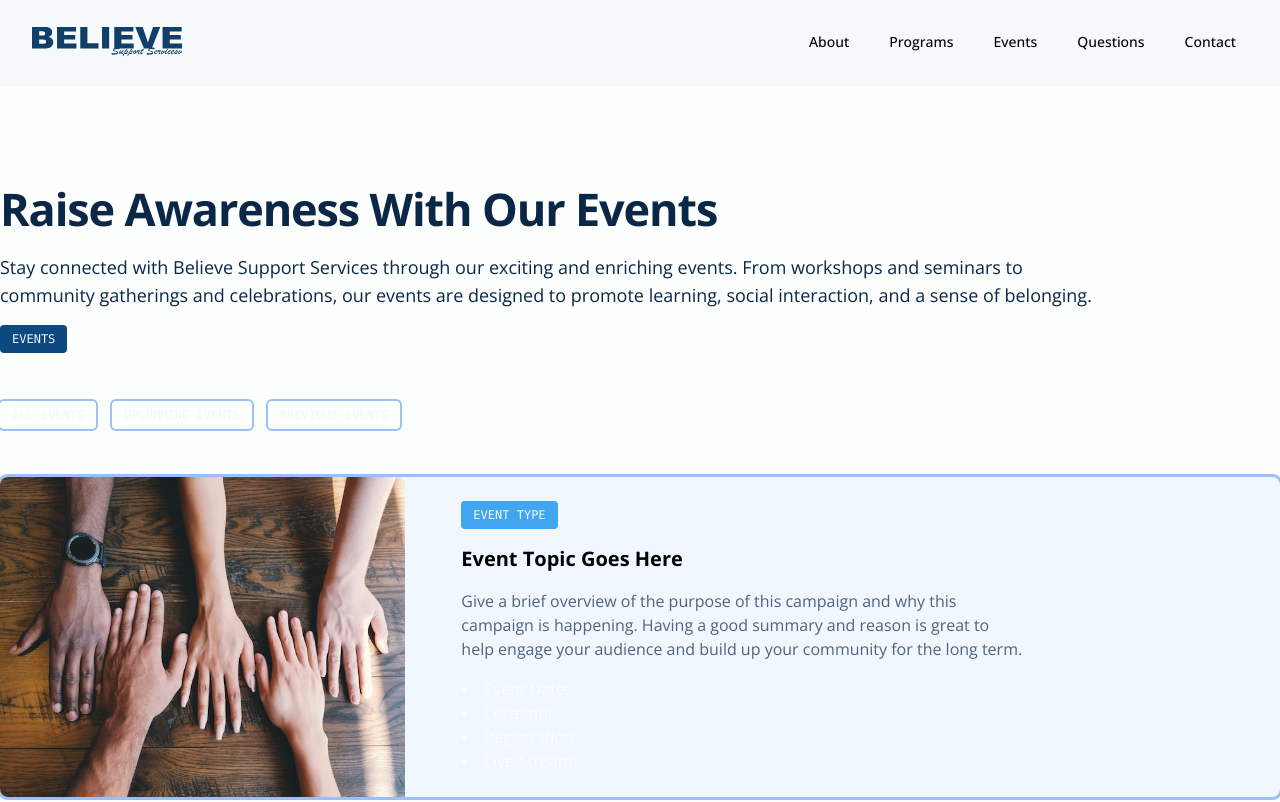
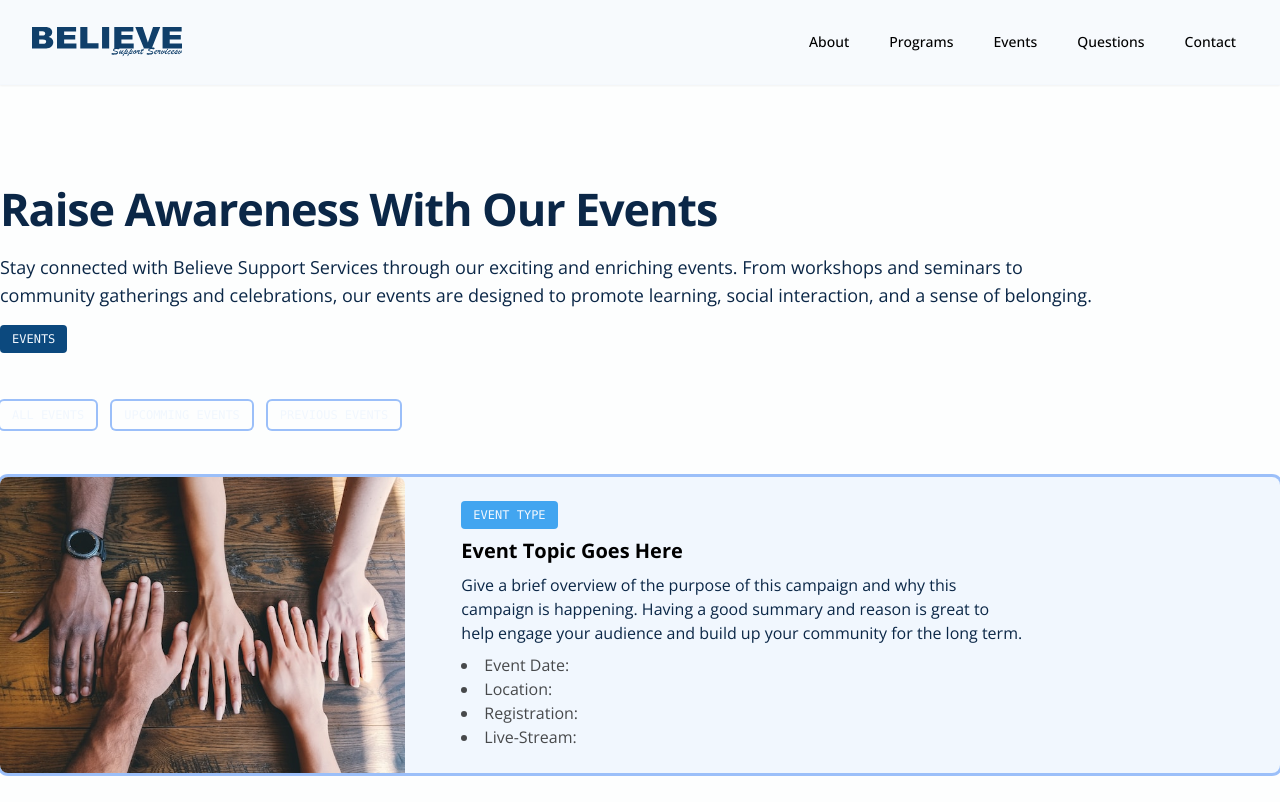
Before and after one commit to Justin-Bento/believe-support-services, a Next.js app: page /events in a window 1280 px wide. Shown: the top 802 px of the page. Built offline with nearby package versions, Linux system fonts and the light colour scheme.

Commit message:
Adjusted colours for light mde

```diff
--- a/src/pages/events.tsx
+++ b/src/pages/events.tsx
@@ -71,7 +71,7 @@ export default function events() {
                     />
                   </div>
                 </li>
-                <li className="col-span-8 p-6 space-y-4">
+                <li className="col-span-8 p-6 space-y-2">
                   <button
                     type="button"
                     className="rounded bg-primary-400 dark:bg-primary-950/50 px-3 py-1.5 text-xs font-mono uppercase text-primary-50 dark:hover:bg-primary-700"
@@ -81,13 +81,13 @@ export default function events() {
                   <h2 className="text-xl font-bold dark:text-white">
                     Event Topic Goes Here
                   </h2>
-                  <p className="text-base leading-6 opacity-70 max-w-[100ch] text-balance">
+                  <p className="text-base leading-6 dark:text-white max-w-[100ch] text-balance">
                     Give a brief overview of the purpose of this campaign and
                     why this campaign is happening. Having a good summary and
                     reason is great to help engage your audience and build up
                     your community for the long term.
                   </p>
-                  <ul className="text-white opacity-70 list-disc list-inside">
+                  <ul className="text-base leading-6 opacity-70 dark:text-white list-disc list-inside">
                     <li className="">Event Date:</li>
                     <li className="">Location:</li>
                     <li className="">Registration:</li>
```
